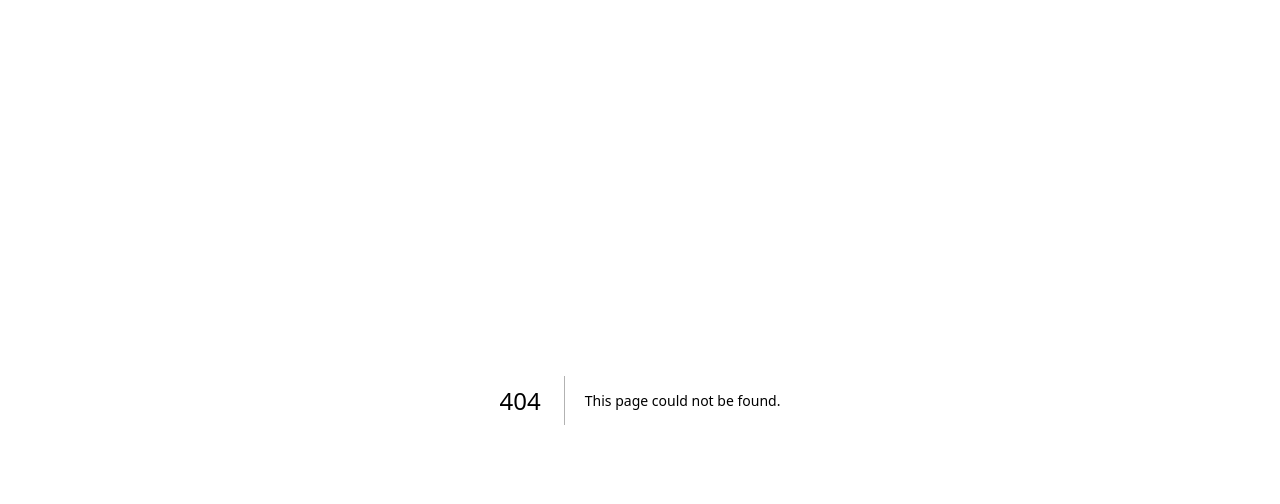
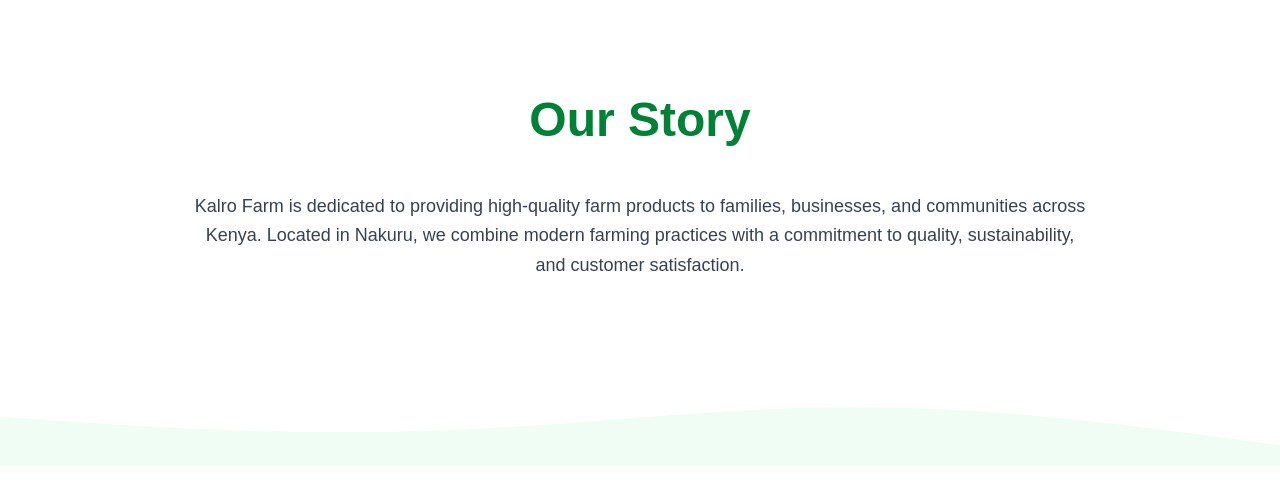
Before and after one commit to kibztheguru/karlo-farm, a Next.js app: page /About in a window 1280 px wide. Before the commit this address had no page. Shown: the top 504 px of the page. Built offline with nearby package versions, Linux system fonts and the light colour scheme.

Commit message:
pages created

```diff
--- /dev/null
+++ b/src/app/About/page.tsx
@@ -0,0 +1,5 @@
+import About from '@/components/About'
+
+export default function Page() {
+  return <About />
+}
--- /dev/null
+++ b/src/app/Contact/page.tsx
@@ -0,0 +1,5 @@
+import Contact from '@/components/Contact'
+
+export default function Page() {
+  return <Contact />
+}
--- /dev/null
+++ b/src/app/Products/page.tsx
@@ -0,0 +1,5 @@
+import Products from '@/components/Products'
+
+export default function Page() {
+  return <Products />
+}
```
